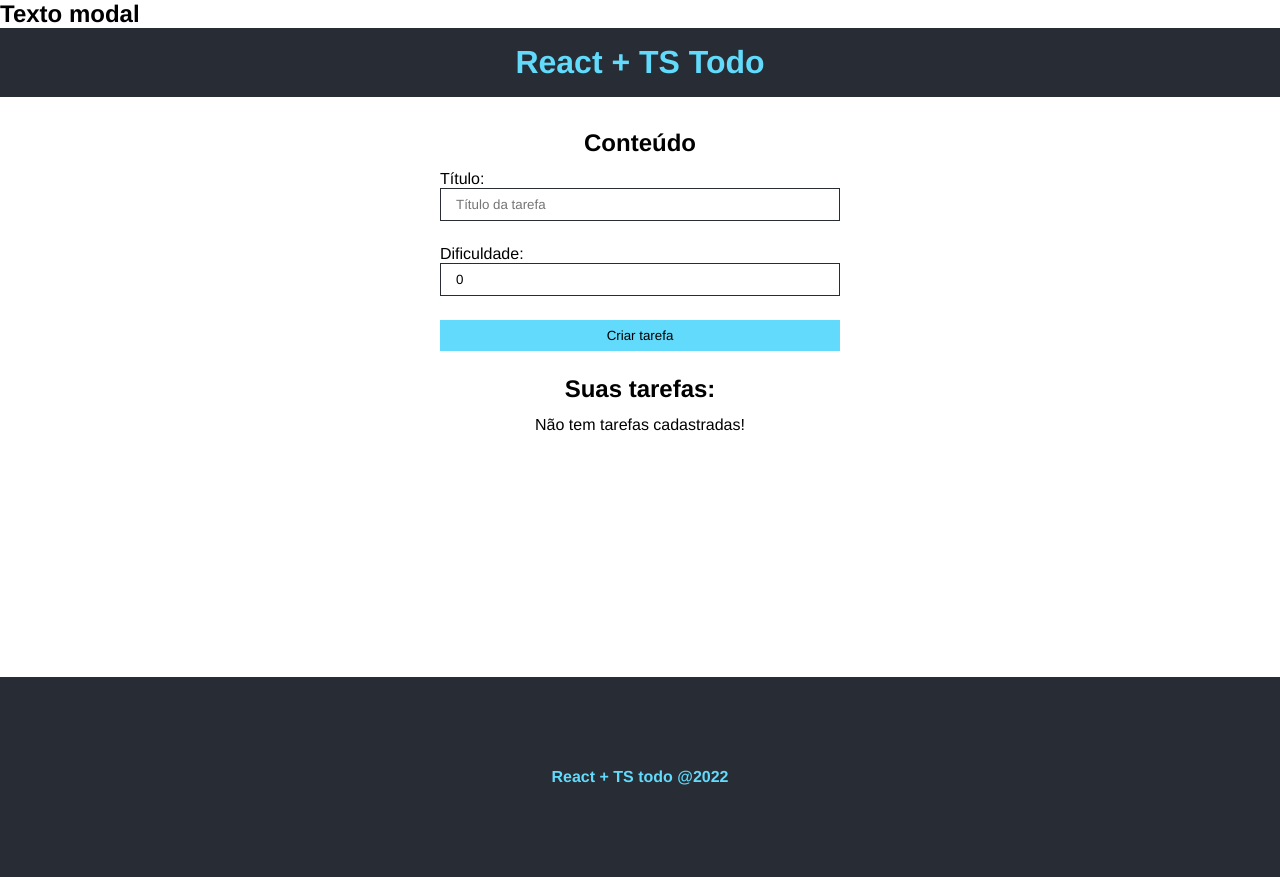
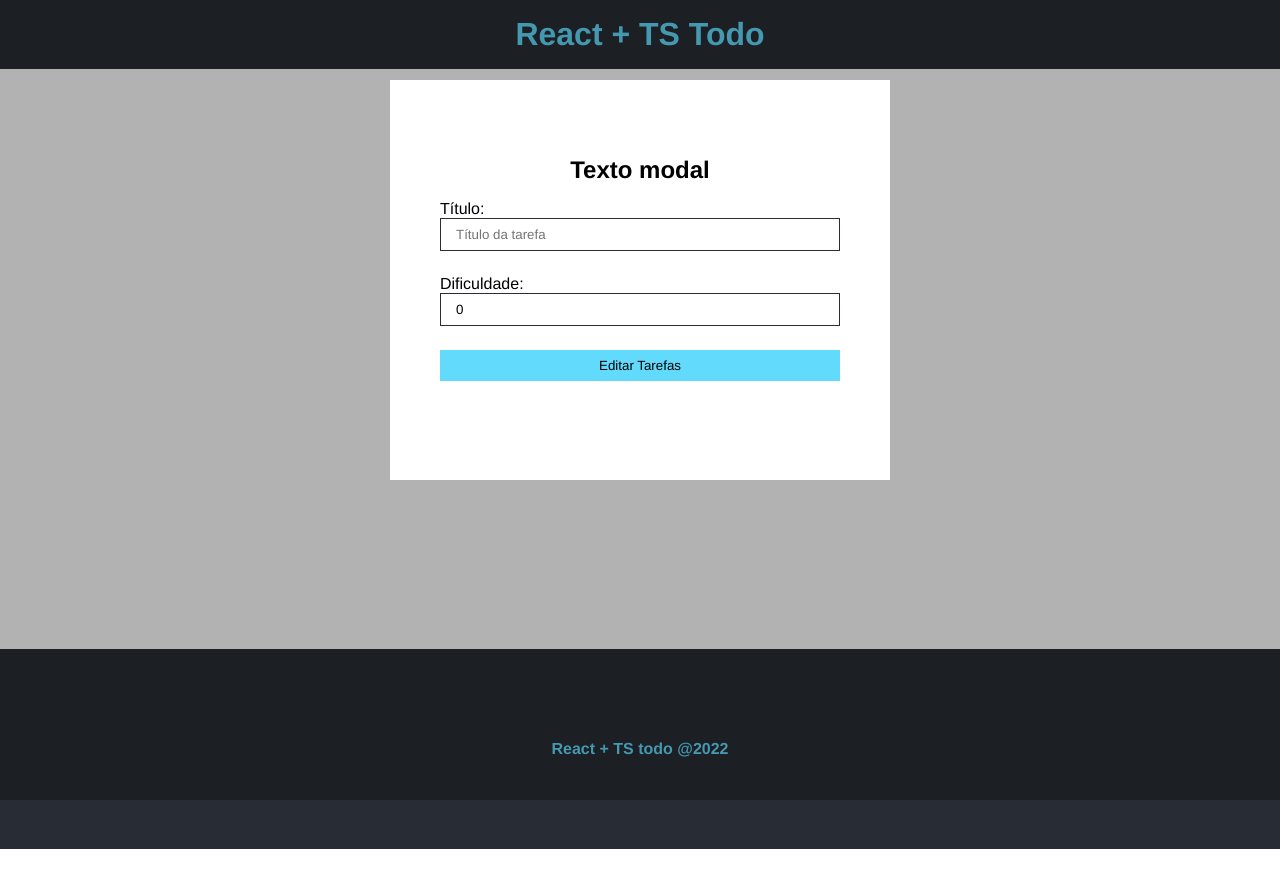
Before and after one commit to CanezinBeto/todo-react, a React (Create React App) app: page / in a window 1280 px wide. After the commit the page ends 849 px from the top, so only its background shows below. Built offline with nearby package versions, Linux system fonts and the light colour scheme.

Commit message:
Estilizando modal

```diff
--- a/src/App.tsx
+++ b/src/App.tsx
@@ -23,7 +23,9 @@
 
   return (
     <div>
-      <Modal />
+      <Modal
+        children={<TaskForm btnText="Editar Tarefas" taskList={taskList} />}
+      />
       <Header />
       <main className={styles.main}>
         <div>
--- a/src/components/Modal.module.css
+++ b/src/components/Modal.module.css
@@ -0,0 +1,31 @@
+.fade {
+  width: 100%;
+  height: 100%;
+  position: absolute;
+  background-color: #000;
+  opacity: 0.3;
+}
+
+.modal {
+  position: absolute;
+  top: 10%;
+  left: 0;
+  right: 0;
+  margin: 0 auto;
+  width: 500px;
+  height: 400px;
+  z-index: 1;
+  background-color: #fff;
+  display: flex;
+  flex-direction: column;
+  justify-content: center;
+  text-align: center;
+}
+
+.modal h2 {
+  margin-bottom: 1rem;
+}
+
+.modal form {
+  width: 90%;
+}
--- a/src/components/Modal.tsx
+++ b/src/components/Modal.tsx
@@ -1,14 +1,17 @@
 import React from 'react'
 import styles from './Modal.module.css'
 
-export interface IAppProps {}
+export interface Props {
+  children: React.ReactNode
+}
 
-const Modal = (props: IAppProps) => {
+const Modal = ({ children }: Props) => {
   return (
     <div id="modal">
-      <div></div>
-      <div>
+      <div className={styles.fade}></div>
+      <div className={styles.modal}>
         <h2>Texto modal</h2>
+        {children}
       </div>
     </div>
   )
```
